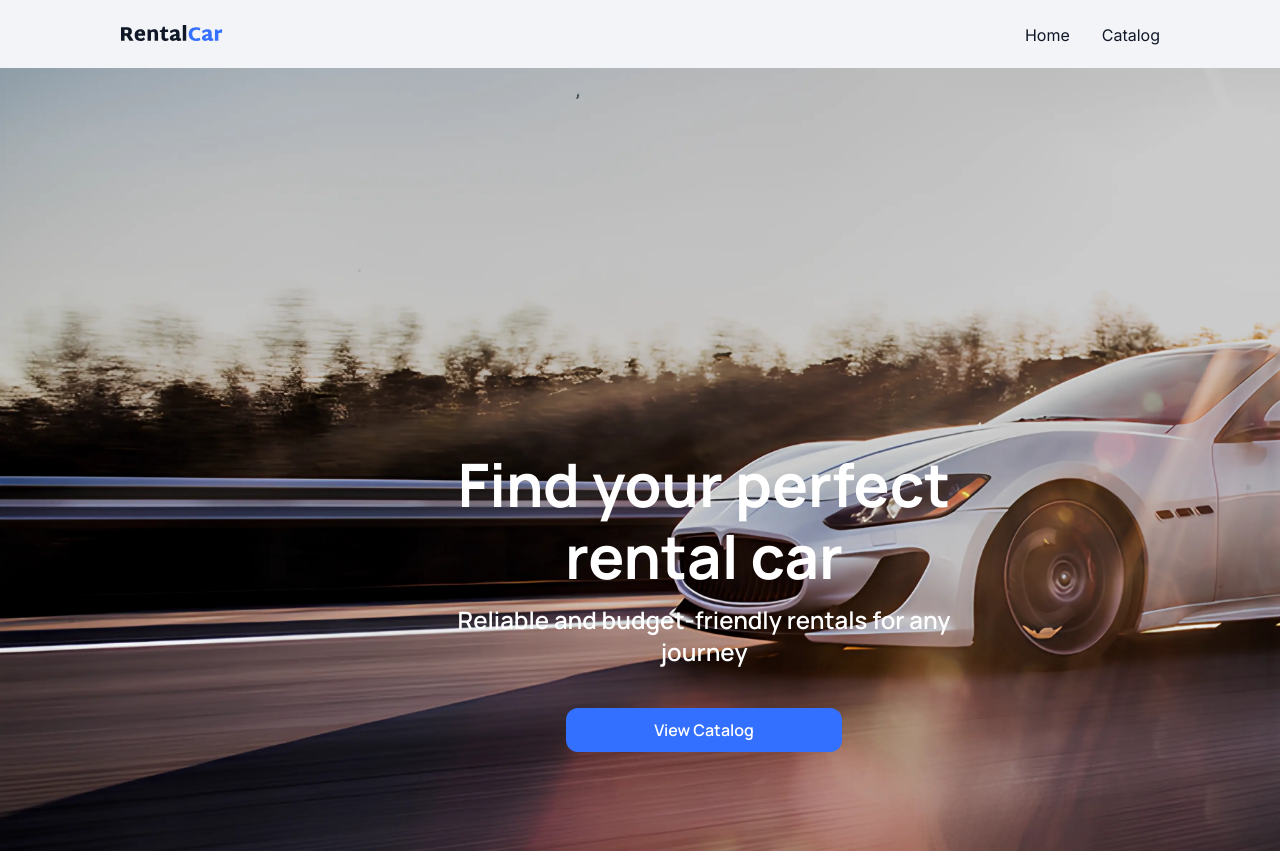
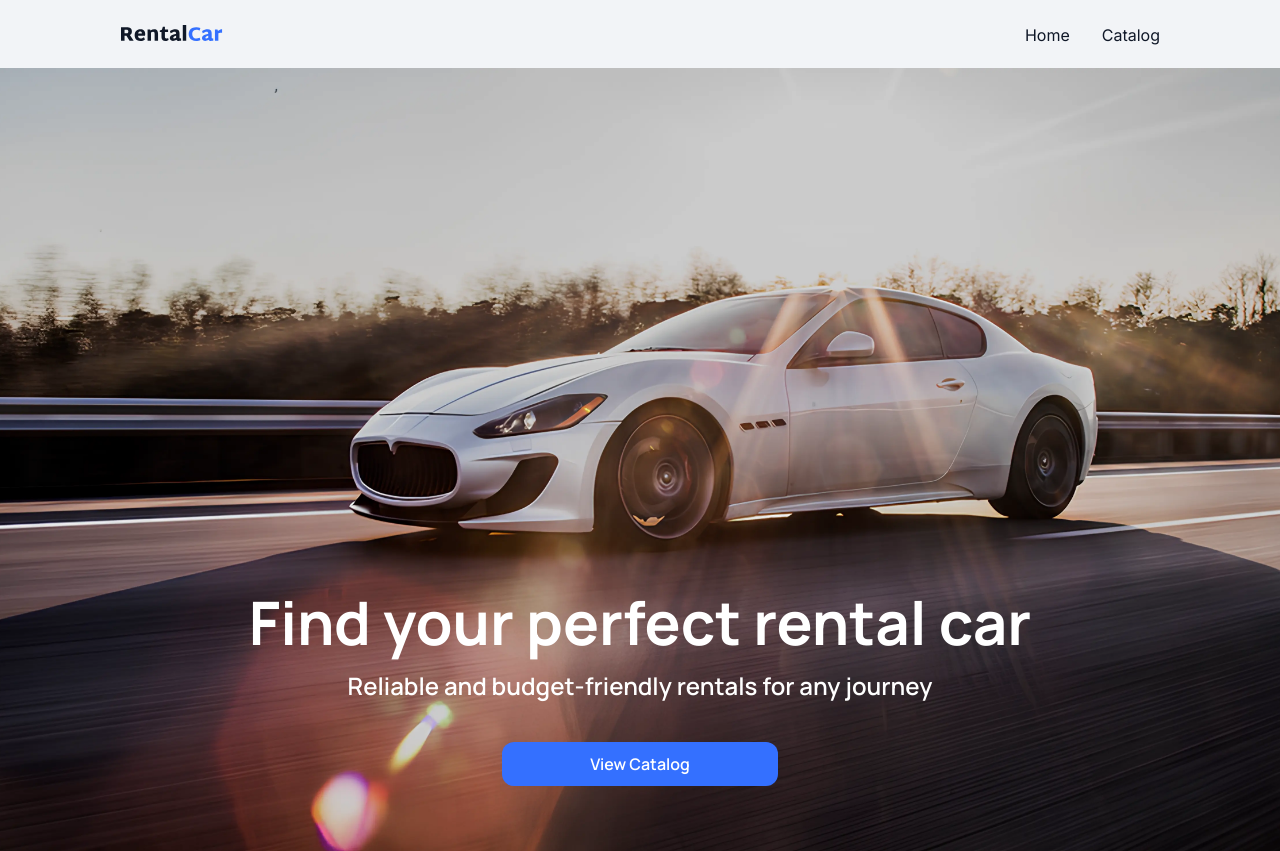
Before and after one commit to Vonels/RentalCar, a Next.js app: page / in a window 1280 px wide. Shown: the top 851 px of the page. Built offline with nearby package versions, Linux system fonts and the light colour scheme.

Commit message:
fix problem

```diff
--- a/app/catalog/[id]/CatalogD.module.css
+++ b/app/catalog/[id]/CatalogD.module.css
@@ -118,5 +118,5 @@
 .info {
   display: flex;
   flex-direction: column;
-  gap: 20px;
+  gap: 110px;
 }
--- a/app/catalog/[id]/page.tsx
+++ b/app/catalog/[id]/page.tsx
@@ -32,7 +32,9 @@ export default async function CatalogDetailsPage({ params }: PageProps) {
         {/* HEADER */}
         <h1 className={styles.title}>
           {car.brand} {car.model}, {car.year}
-          <span className={styles.id}>id: {car.id}</span>
+          <span className={styles.id}>
+            id: {car.id.slice(0, 4).toUpperCase()}
+          </span>
         </h1>
 
         {/* META */}
--- a/app/layout.tsx
+++ b/app/layout.tsx
@@ -3,6 +3,7 @@ import { Manrope, Inter } from "next/font/google";
 import "./globals.css";
 import Header from "@/components/Header/Header";
 import { MantineProvider } from "@mantine/core";
+import { Toaster } from "react-hot-toast";
 
 const manrope = Manrope({
   subsets: ["latin"],
@@ -33,6 +34,7 @@ export default function RootLayout({
       <body className={`${manrope.variable} ${inter.variable}`}>
         <Header />
         <MantineProvider>{children}</MantineProvider>
+        <Toaster />
       </body>
     </html>
   );
--- a/app/page.module.css
+++ b/app/page.module.css
@@ -1,21 +1,30 @@
 .hero {
-  background-image: url(../public/Picture.webp);
   width: 100%;
-  height: 997px;
+  min-height: 100vh;
+
+  background-image: url("../public/Picture.webp");
   background-repeat: no-repeat;
+  background-size: cover;
+  background-position: center;
+
   display: flex;
   justify-content: center;
   align-items: center;
-  flex-direction: column;
-  background-size: cover;
+
+  padding-top: 436px;
+}
+
+.content {
+  text-align: center;
+  max-width: 783px;
+  width: 100%;
 }
 
 .heroh {
   font-family: var(--font-family);
   font-weight: 700;
   font-size: 60px;
-  line-height: 120%;
-  text-align: center;
+  line-height: 72px;
   color: var(--white);
 }
 
@@ -24,34 +33,30 @@
   font-weight: 600;
   font-size: 24px;
   line-height: 133%;
-  text-align: center;
   color: var(--white);
   margin-top: 12px;
 }
 
 .herobutton {
-  text-decoration: none;
-  display: block;
+  display: inline-flex;
+  justify-content: center;
+  align-items: center;
+
+  margin-top: 40px;
+  width: 276px;
+  height: 44px;
+
   font-family: var(--font-family);
   font-weight: 600;
   font-size: 16px;
   line-height: 125%;
   color: var(--white);
+
+  background: var(--button);
   border-radius: 12px;
-  padding: 12px 88px;
-  width: 276px;
-  height: 44px;
-  background: var(--button);
-  margin: 40px auto 0;
+  cursor: pointer;
 }
 
 .link {
   text-decoration: none;
 }
-
-.content {
-  position: absolute;
-  top: 75%;
-  left: 55%;
-  transform: translate(-50%, -50%);
-}
--- a/app/page.tsx
+++ b/app/page.tsx
@@ -9,8 +9,8 @@ export default function HomePage() {
         <p className={css.herop}>
           Reliable and budget-friendly rentals for any journey
         </p>
-        <Link className={css.link} href="/catalog">
-          <button className={css.herobutton}>View Catalog</button>
+        <Link href="/catalog" className={css.link}>
+          <span className={css.herobutton}>View Catalog</span>
         </Link>
       </div>
     </section>
--- a/package.json
+++ b/package.json
@@ -24,6 +24,7 @@
     "react-datepicker": "^9.1.0",
     "react-day-picker": "^9.13.0",
     "react-dom": "19.2.3",
+    "react-hot-toast": "^2.6.0",
     "react-select": "^5.10.2",
     "zustand": "^5.0.11"
   },
```
Also changed, not shown: components/CarCard/CarCard.tsx (+24 -3 lines), components/CarForm/CarForm.tsx (+52 -8 lines), 1 other file (tests, documents, lock files or other folders).
